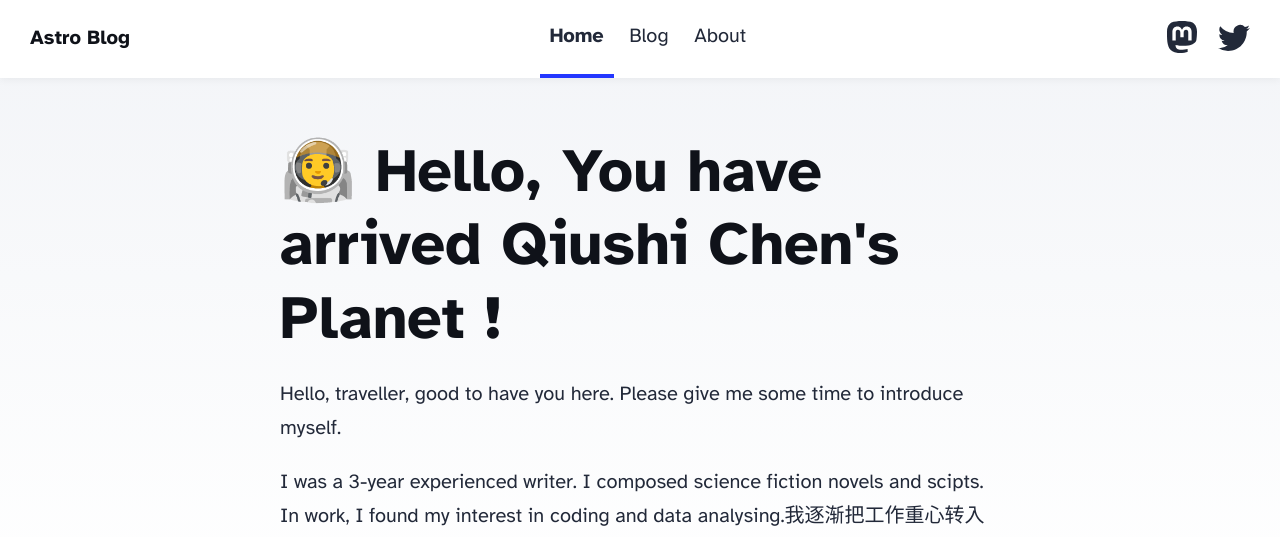
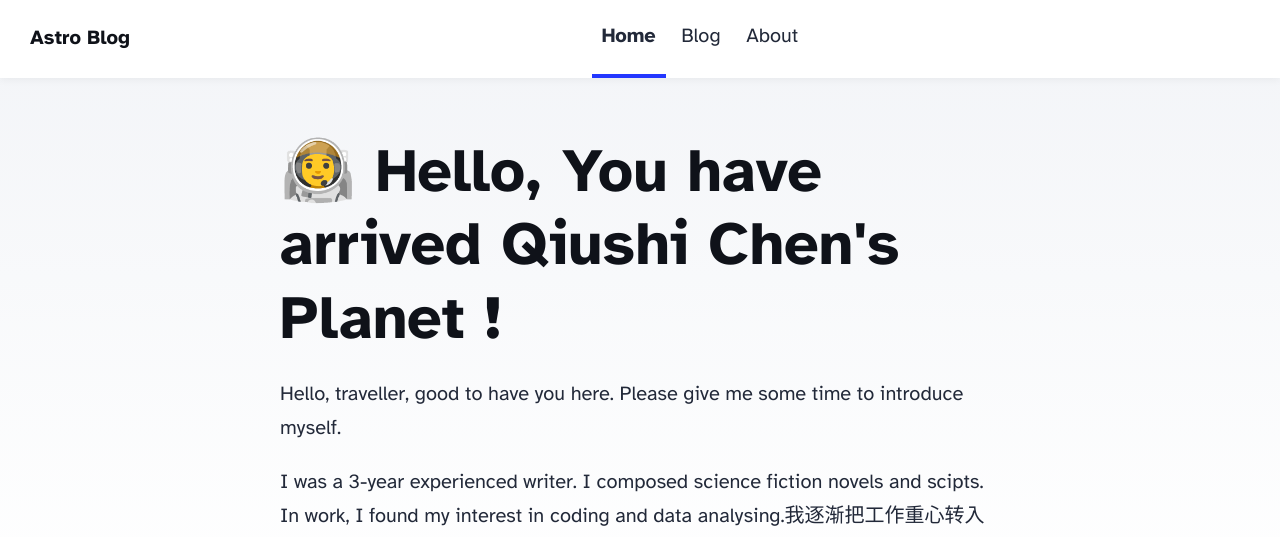
Before and after one commit to Arthur-Chen921/astro-blog, an Astro site: page / in a window 1280 px wide. Shown: the top 537 px of the page. Built offline with nearby package versions, Linux system fonts and the light colour scheme; Astro itself is replaced by a stand-in of ours.

Commit message:
Update Header.astro

```diff
--- a/src/components/Header.astro
+++ b/src/components/Header.astro
@@ -12,24 +12,7 @@
 			<HeaderLink href="/about">About</HeaderLink>
 		</div>
 		<div class="social-links">
-			<a href="https://m.webtoo.ls/@astro" target="_blank">
-				<span class="sr-only">Follow Astro on Mastodon</span>
-				<svg viewBox="0 0 16 16" aria-hidden="true" width="32" height="32"
-					><path
-						fill="currentColor"
-						d="M11.19 12.195c2.016-.24 3.77-1.475 3.99-2.603.348-1.778.32-4.339.32-4.339 0-3.47-2.286-4.488-2.286-4.488C12.062.238 10.083.017 8.027 0h-.05C5.92.017 3.942.238 2.79.765c0 0-2.285 1.017-2.285 4.488l-.002.662c-.004.64-.007 1.35.011 2.091.083 3.394.626 6.74 3.78 7.57 1.454.383 2.703.463 3.709.408 1.823-.1 2.847-.647 2.847-.647l-.06-1.317s-1.303.41-2.767.36c-1.45-.05-2.98-.156-3.215-1.928a3.614 3.614 0 0 1-.033-.496s1.424.346 3.228.428c1.103.05 2.137-.064 3.188-.189zm1.613-2.47H11.13v-4.08c0-.859-.364-1.295-1.091-1.295-.804 0-1.207.517-1.207 1.541v2.233H7.168V5.89c0-1.024-.403-1.541-1.207-1.541-.727 0-1.091.436-1.091 1.296v4.079H3.197V5.522c0-.859.22-1.541.66-2.046.456-.505 1.052-.764 1.793-.764.856 0 1.504.328 1.933.983L8 4.39l.417-.695c.429-.655 1.077-.983 1.934-.983.74 0 1.336.259 1.791.764.442.505.661 1.187.661 2.046v4.203z"
-					></path></svg
-				>
-			</a>
-			<a href="https://twitter.com/astrodotbuild" target="_blank">
-				<span class="sr-only">Follow Astro on Twitter</span>
-				<svg viewBox="0 0 16 16" aria-hidden="true" width="32" height="32"
-					><path
-						fill="currentColor"
-						d="M5.026 15c6.038 0 9.341-5.003 9.341-9.334 0-.14 0-.282-.006-.422A6.685 6.685 0 0 0 16 3.542a6.658 6.658 0 0 1-1.889.518 3.301 3.301 0 0 0 1.447-1.817 6.533 6.533 0 0 1-2.087.793A3.286 3.286 0 0 0 7.875 6.03a9.325 9.325 0 0 1-6.767-3.429 3.289 3.289 0 0 0 1.018 4.382A3.323 3.323 0 0 1 .64 6.575v.045a3.288 3.288 0 0 0 2.632 3.218 3.203 3.203 0 0 1-.865.115 3.23 3.23 0 0 1-.614-.057 3.283 3.283 0 0 0 3.067 2.277A6.588 6.588 0 0 1 .78 13.58a6.32 6.32 0 0 1-.78-.045A9.344 9.344 0 0 0 5.026 15z"
-					></path></svg
-				>
-			</a>
+
 		</div>
 	</nav>
 </header>
```
